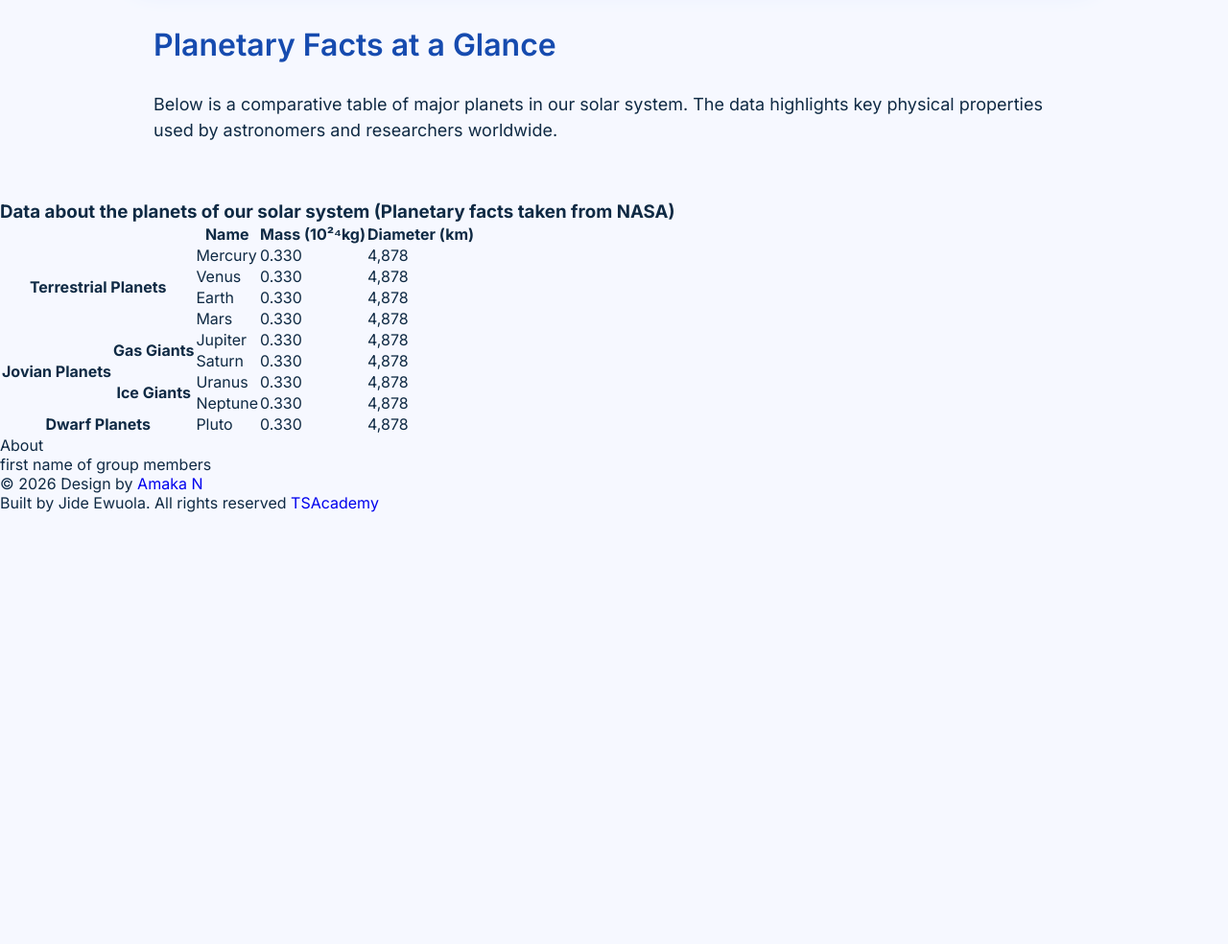
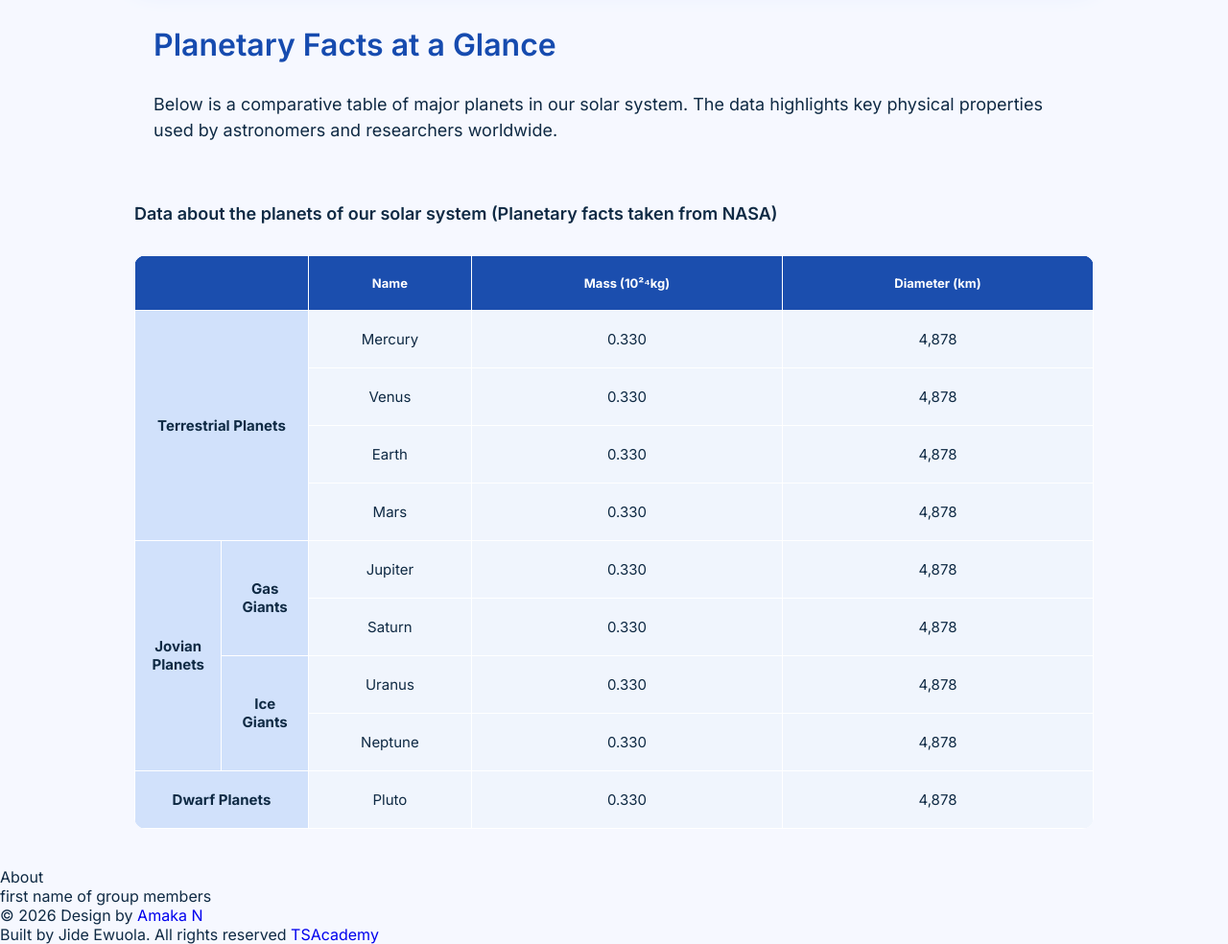
Before and after one commit to JidexBD/TS_frontend_capstone, a plain HTML site: page index.html in a window 1280 px wide. Shown: the part 715-1699 px from the top of the page at 96% size. Before the commit the page ends 1249 px from the top, so only its background shows below. Drawn offline with nearby package versions, Linux system fonts and the light colour scheme.

Commit message:
table section done

```diff
--- a/css/style.css
+++ b/css/style.css
@@ -384,4 +384,176 @@ main {
 /* 1800 */
 @media (min-width: 112em) {
 }
-/* +++++++++++++++++++++++++++++++++++++++++PLANET FACTS SECTION END++++++++++++++++++++++++++ */
+/* +++++++++++++++++++++++++++++++++++++++++DATA  SECTION ++++++++++++++++++++++++++ */
+.data-section {
+  margin-top: 4rem;
+  margin: 2rem 3.2rem 2rem 2rem;
+}
+
+.data-header {
+  font-size: 1.8rem;
+  font-weight: 600;
+  color: var(--text-color);
+  line-height: 1.5;
+  letter-spacing: -2%;
+  margin-bottom: 3rem;
+}
+
+.table-container {
+  width: 100%;
+  overflow-x: auto;
+  border-radius: 12px;
+}
+
+.planet-table {
+  width: 100%;
+  min-width: 340px;
+  border-collapse: separate;
+  border-spacing: 1px;
+  table-layout: fixed;
+  font-size: 9px;
+  text-align: center;
+  background: white;
+  border-radius: 12px;
+  overflow: hidden;
+}
+
+.planet-table th,
+.planet-table td {
+  padding: 12px 3px;
+  overflow-wrap: break-word;
+}
+
+.planet-table thead th {
+  color: white;
+  background: #1b4eae;
+  font-size: 9px;
+  font-weight: 700;
+}
+
+.planet-table tbody td {
+  background: #f0f5fd;
+  font-weight: 400;
+}
+
+.planet-table .category {
+  background: #d1e1fb;
+  font-weight: 700;
+}
+
+.planet-table .terrestrial,
+.planet-table .dwarf {
+  background: #d1e1fb;
+}
+
+.planet-table .mass {
+  display: none;
+}
+
+/* Column proportions on small screens */
+.planet-table th:first-child {
+  width: 18%;
+}
+
+.planet-table th:nth-child(2) {
+  width: 17%;
+}
+
+.planet-table td {
+  width: auto;
+}
+
+/* tab */
+@media (min-width: 43em) {
+  .planet-table {
+    font-size: 12px;
+    min-width: 0;
+  }
+
+  .planet-table th,
+  .planet-table td {
+    padding: 15px 8px;
+  }
+
+  .planet-table thead th {
+    font-size: 11px;
+  }
+
+  .planet-table .mass {
+    display: table-cell;
+  }
+
+  .planet-table th:first-child {
+    width: 18%;
+  }
+
+  .planet-table th:nth-child(2) {
+    width: 16%;
+  }
+}
+
+/*tab landscape*/
+@media (min-width: 56em) {
+  .data-section {
+    width: 100%;
+    max-width: 90rem;
+    margin: 2rem auto 4rem auto;
+  }
+
+  .table-container {
+    max-width: 1000px;
+    margin-inline: auto;
+  }
+
+  .planet-table {
+    font-size: 14px;
+  }
+
+  .planet-table th,
+  .planet-table td {
+    padding: 18px 12px;
+  }
+
+  .planet-table thead th {
+    font-size: 12px;
+  }
+
+  .planet-table th:first-child {
+    width: 18%;
+  }
+
+  .planet-table th:nth-child(2) {
+    width: 17%;
+  }
+}
+
+/* 1024 */
+@media (min-width: 75em) {
+  .data-section {
+    width: 100%;
+    max-width: 100rem;
+    margin: 2rem auto 4rem auto;
+  }
+
+  .planet-table {
+    font-size: 15px;
+  }
+
+  .planet-table th,
+  .planet-table td {
+    padding: 20px 16px;
+  }
+
+  .planet-table thead th {
+    font-size: 13px;
+  }
+}
+
+/* 1440 */
+@media (min-width: 90em) {
+}
+
+/* 1800 */
+@media (min-width: 112em) {
+}
+/* +++++++++++++++++++++++++++++++++++++++++DATA SECTION END++++++++++++++++++++++++++ */
--- a/index.html
+++ b/index.html
@@ -125,7 +125,7 @@
         </p>
       </section>
       <section class="data-section">
-        <h3>
+        <h3 class="data-header">
           Data about the planets of our solar system (Planetary facts taken from
           NASA)
         </h3>
```
